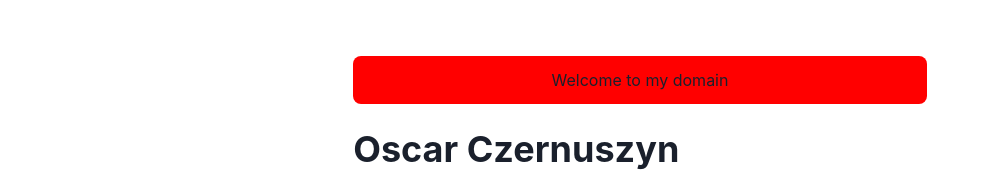
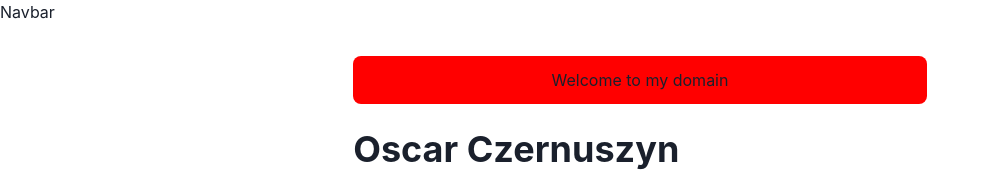
Before and after one commit to oscarczer/portfolio-site, a Next.js app: page / in a window 1280 px wide. Shown: the top 172 px of the page, without its empty margins (0-989 px from the left). Built offline with nearby package versions, Linux system fonts and the light colour scheme.

Commit message:
fix typos, bump chakra, add navbar boilerplate

```diff
--- a/components/layouts/main.js
+++ b/components/layouts/main.js
@@ -1,4 +1,5 @@
 import Head from 'next/head'
+import Navbar from '../navbar.js'
 import { Box, Container } from '@chakra-ui/react'
 
 const Main = ({ children, router }) => {
@@ -9,6 +10,8 @@
         <title>oscar's stuff</title>
       </Head>
 
+      <Navbar path={router.asPath} />
+
       <Container maxW="container.md" pt={14}>
         {children}
       </Container>
--- a/components/logo.js
+++ b/components/logo.js
@@ -1,6 +1,6 @@
 import Link from 'next/link'
 import Image from 'next/image'
-import { Text, useColourModeValue } from '@chakra-ui/react'
+import { Text, useColorModeValue } from '@chakra-ui/react'
 import styled from '@emotion/styled'
 
 const LogoBox = styled.span`
@@ -17,7 +17,7 @@
   }
 `
 const Logo = () => {
-  const blehCatImg = `images/bleh${useColourModeValue('', '-dark')}.png`
+  const blehCatImg = `images/bleh${useColorModeValue('', '-dark')}.png`
 
   return (
     <Link href={'/'}>
@@ -25,7 +25,7 @@
         <LogoBox>
           <Image src={blehCatImg} width={20} height={20} alt="Logo" />
           <Text
-            colour={useColourModeValue('gray.800', 'whiteAlpha.900')}
+            color={useColorModeValue('gray.800', 'whiteAlpha.900')}
             fontFamily="M PLUS Rounded 1c"
             fontWeight="bold"
             ml={3}
--- /dev/null
+++ b/components/navbar.js
@@ -0,0 +1,53 @@
+import Logo from './logo'
+import NextLink from 'next/link'
+import {
+  Container,
+  Box,
+  Link,
+  Stack,
+  Heading,
+  Flex,
+  Menu,
+  MenuItem,
+  MenuList,
+  MenuButton,
+  IconButton,
+  useColorModeValue
+} from '@chakra-ui/react'
+import { HumburgerIcon } from '@chakra-ui/icons'
+
+const LinkItem = ({ href, path, children }) => {
+  const active = path === href
+  const inactiveColor = useColorModeValue('gray.200', 'whiteAlpha.900')
+  return (
+    <NextLink href={href} passHref>
+      <Link
+        p={2}
+        bg={active ? 'glassTeal' : undefined}
+        color={active ? '#202023' : inactiveColor}
+      >
+        {children}
+      </Link>
+    </NextLink>
+  )
+}
+
+const Navbar = props => {
+  const { path } = props
+
+  return (
+    <Box
+      position="fixed"
+      as="nav"
+      w="100%"
+      bg={useColorModeValue('#ffffff40', '#202023')}
+      style={{ backdropFilter: 'blur(10px)' }}
+      zIndex={1}
+      {...props}
+    >
+      Navbar
+    </Box>
+  )
+}
+
+export default Navbar
--- a/package.json
+++ b/package.json
@@ -14,7 +14,7 @@
   "description": "Oscar's Portfolio",
   "dependencies": {
     "@chakra-ui/icons": "^2.2.4",
-    "@chakra-ui/react": "^2.3.1",
+    "@chakra-ui/react": "^2.10.4",
     "@emotion/react": "^11.14.0",
     "@emotion/styled": "^11.14.0",
     "framer-motion": "^11.15.0",
```
Also changed, not shown: 1 other file (tests, documents, lock files or other folders).
